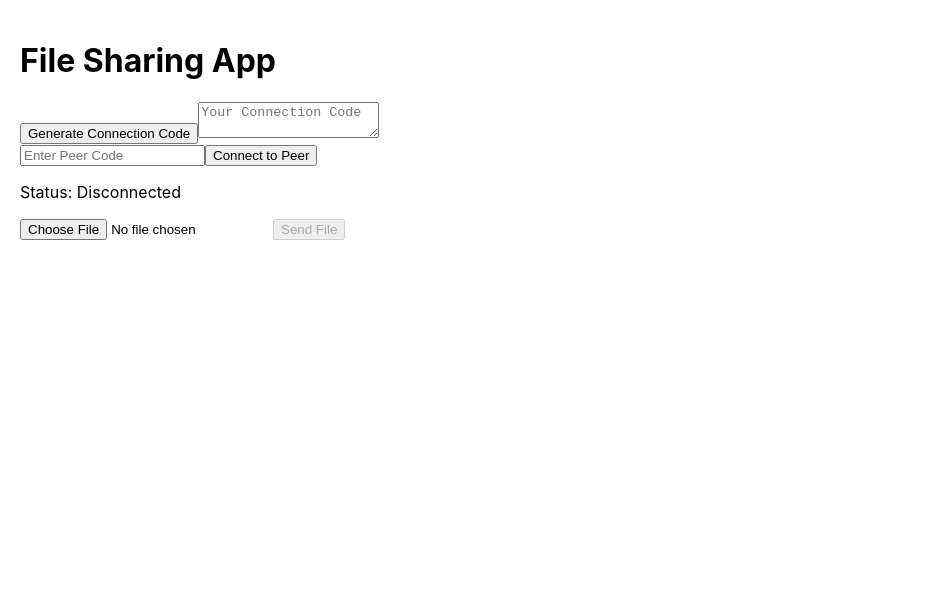
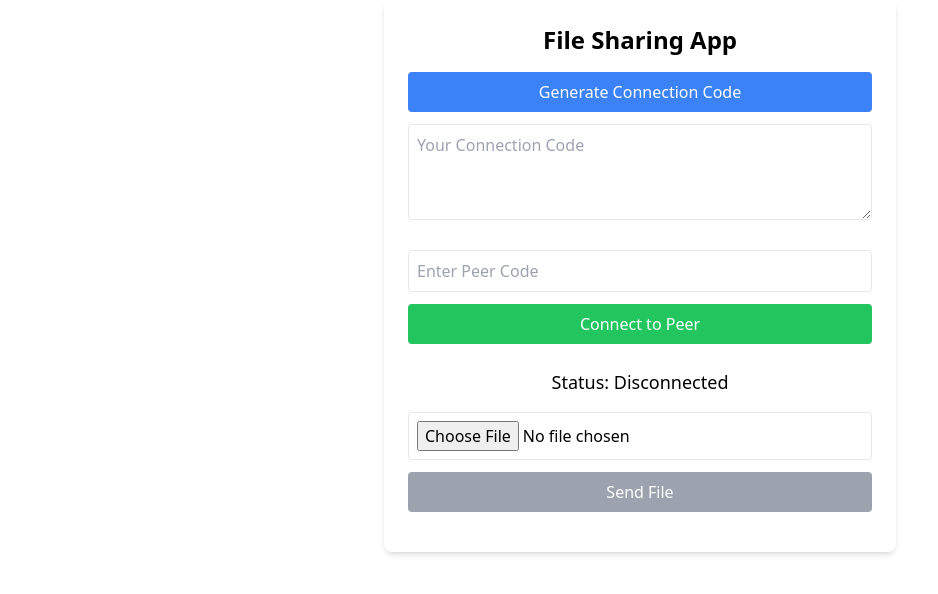
Before and after one commit to someshsrichandan/Local_Sharing, a React (Create React App) app: page / in a window 1280 px wide. Shown: the top 594 px of the page, without its empty margins (0-938 px from the left). Built offline with nearby package versions, Linux system fonts and the light colour scheme.

Commit message:
tailwind code fixed

```diff
--- a/src/App.js
+++ b/src/App.js
@@ -6,17 +6,24 @@ function App() {
   const [peerId, setPeerId] = useState('');
   const [connectionStatus, setConnectionStatus] = useState('Disconnected');
   const [file, setFile] = useState(null);
+  const [progress, setProgress] = useState(0);
   const peerRef = useRef(null);
 
   // Create a new peer and generate a connection code
   const createConnection = () => {
     const peer = new SimplePeer({ initiator: true, trickle: false });
+
     peer.on('signal', (data) => {
       setMyId(JSON.stringify(data));
     });
 
     peer.on('connect', () => {
       setConnectionStatus('Connected');
+    });
+
+    peer.on('error', (err) => {
+      console.error('Connection error:', err);
+      setConnectionStatus('Error');
     });
 
     peer.on('data', (data) => {
@@ -26,7 +33,9 @@ function App() {
       const link = document.createElement('a');
       link.href = url;
       link.download = 'received_file';
+      document.body.appendChild(link);
       link.click();
+      document.body.removeChild(link);
     });
 
     peerRef.current = peer;
@@ -34,13 +43,20 @@ function App() {
 
   // Connect using the code from another device
   const connectToPeer = () => {
+    try {
       const peer = new SimplePeer({ initiator: false, trickle: false });
+
       peer.on('signal', (data) => {
         setMyId(JSON.stringify(data));
       });
 
       peer.on('connect', () => {
         setConnectionStatus('Connected');
+      });
+
+      peer.on('error', (err) => {
+        console.error('Connection error:', err);
+        setConnectionStatus('Error');
       });
 
       peer.on('data', (data) => {
@@ -50,48 +66,113 @@ function App() {
         const link = document.createElement('a');
         link.href = url;
         link.download = 'received_file';
+        document.body.appendChild(link);
         link.click();
+        document.body.removeChild(link);
       });
 
       peer.signal(JSON.parse(peerId));
       peerRef.current = peer;
+    } catch (error) {
+      console.error('Invalid peer ID:', error);
+      setConnectionStatus('Invalid Code');
+    }
   };
 
-  // Send the selected file to the connected peer
+  // Split large files into chunks and send them sequentially
   const sendFile = () => {
     if (file && peerRef.current) {
+      const chunkSize = 16 * 1024; // 16 KB per chunk
       const reader = new FileReader();
+      let offset = 0;
+
       reader.onload = (e) => {
         const arrayBuffer = e.target.result;
-        peerRef.current.send(arrayBuffer);
+        sendChunk(arrayBuffer);
       };
+
+      reader.onerror = () => {
+        console.error('File reading error');
+        setConnectionStatus('File Error');
+      };
+
+      // Read file in chunks
+      const sendChunk = (buffer) => {
+        if (offset < file.size) {
+          const chunk = buffer.slice(offset, offset + chunkSize);
+          peerRef.current.send(chunk);
+          offset += chunkSize;
+          setProgress(Math.floor((offset / file.size) * 100));
+          sendChunk(buffer);
+        } else {
+          setProgress(100);
+          setConnectionStatus('Transfer Complete');
+        }
+      };
+
       reader.readAsArrayBuffer(file);
     }
   };
 
   return (
-    <div style={{ padding: '20px' }}>
-      <h1>File Sharing App</h1>
-      <div>
-        <button onClick={createConnection}>Generate Connection Code</button>
-        <textarea value={myId} readOnly placeholder="Your Connection Code" />
+    <div className="flex flex-col items-center p-6 max-w-lg mx-auto bg-white shadow-md rounded-lg">
+      <h1 className="text-2xl font-bold mb-4">File Sharing App</h1>
+      <div className="w-full mb-6">
+        <button
+          onClick={createConnection}
+          className="w-full py-2 bg-blue-500 text-white rounded hover:bg-blue-600 transition"
+        >
+          Generate Connection Code
+        </button>
+        <textarea
+          className="w-full mt-3 p-2 border rounded h-24"
+          value={myId}
+          readOnly
+          placeholder="Your Connection Code"
+        />
       </div>
-      <div>
+      <div className="w-full mb-6">
         <input
           type="text"
           placeholder="Enter Peer Code"
           value={peerId}
           onChange={(e) => setPeerId(e.target.value)}
+          className="w-full mb-3 p-2 border rounded"
         />
-        <button onClick={connectToPeer}>Connect to Peer</button>
+        <button
+          onClick={connectToPeer}
+          className="w-full py-2 bg-green-500 text-white rounded hover:bg-green-600 transition"
+        >
+          Connect to Peer
+        </button>
       </div>
-      <p>Status: {connectionStatus}</p>
-      <div>
-        <input type="file" onChange={(e) => setFile(e.target.files[0])} />
-        <button onClick={sendFile} disabled={connectionStatus !== 'Connected'}>
+      <p className="text-lg mb-4">Status: {connectionStatus}</p>
+      <div className="w-full mb-4">
+        <input
+          type="file"
+          onChange={(e) => setFile(e.target.files[0])}
+          className="w-full p-2 border rounded"
+        />
+        <button
+          onClick={sendFile}
+          disabled={connectionStatus !== 'Connected'}
+          className={`w-full py-2 mt-3 ${
+            connectionStatus === 'Connected'
+              ? 'bg-indigo-500 hover:bg-indigo-600'
+              : 'bg-gray-400 cursor-not-allowed'
+          } text-white rounded transition`}
+        >
           Send File
         </button>
       </div>
+      {progress > 0 && (
+        <div className="w-full bg-gray-200 rounded-full h-4 mt-4">
+          <div
+            className="bg-blue-500 h-4 rounded-full"
+            style={{ width: `${progress}%` }}
+          ></div>
+        </div>
+      )}
     </div>
   );
 }
--- a/src/index.css
+++ b/src/index.css
@@ -1,13 +1,3 @@
-body {
-  margin: 0;
-  font-family: -apple-system, BlinkMacSystemFont, 'Segoe UI', 'Roboto', 'Oxygen',
-    'Ubuntu', 'Cantarell', 'Fira Sans', 'Droid Sans', 'Helvetica Neue',
-    sans-serif;
-  -webkit-font-smoothing: antialiased;
-  -moz-osx-font-smoothing: grayscale;
-}
-
-code {
-  font-family: source-code-pro, Menlo, Monaco, Consolas, 'Courier New',
-    monospace;
-}
+@tailwind base;
+@tailwind components;
+@tailwind utilities;
--- a/tailwind.config.js
+++ b/tailwind.config.js
@@ -1,6 +1,6 @@
 /** @type {import('tailwindcss').Config} */
 module.exports = {
-  content: [],
+  content: ["./src/**/*.{html,js}"],
   theme: {
     extend: {},
   },
```
Lines whose indentation alone changed are shown as unchanged.
